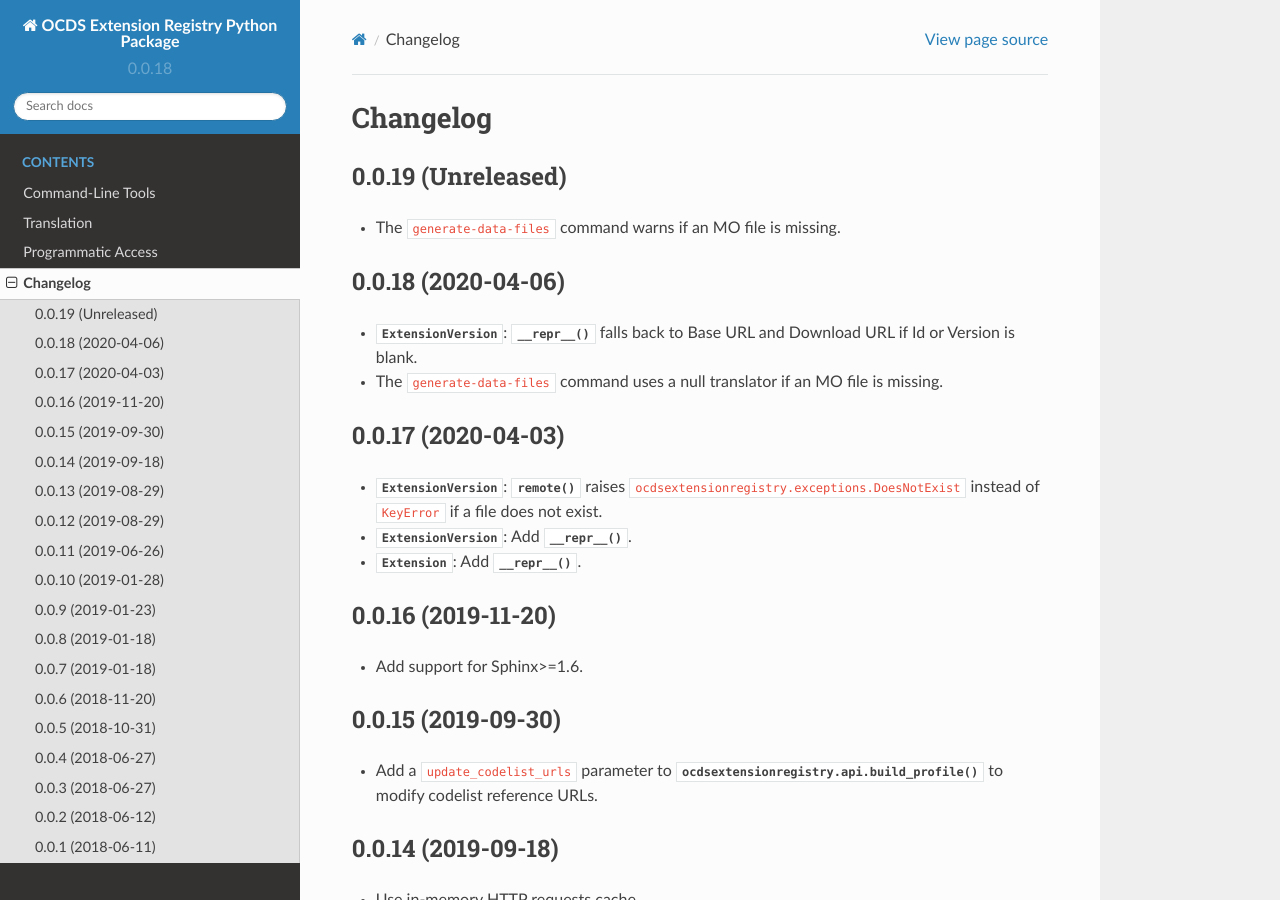
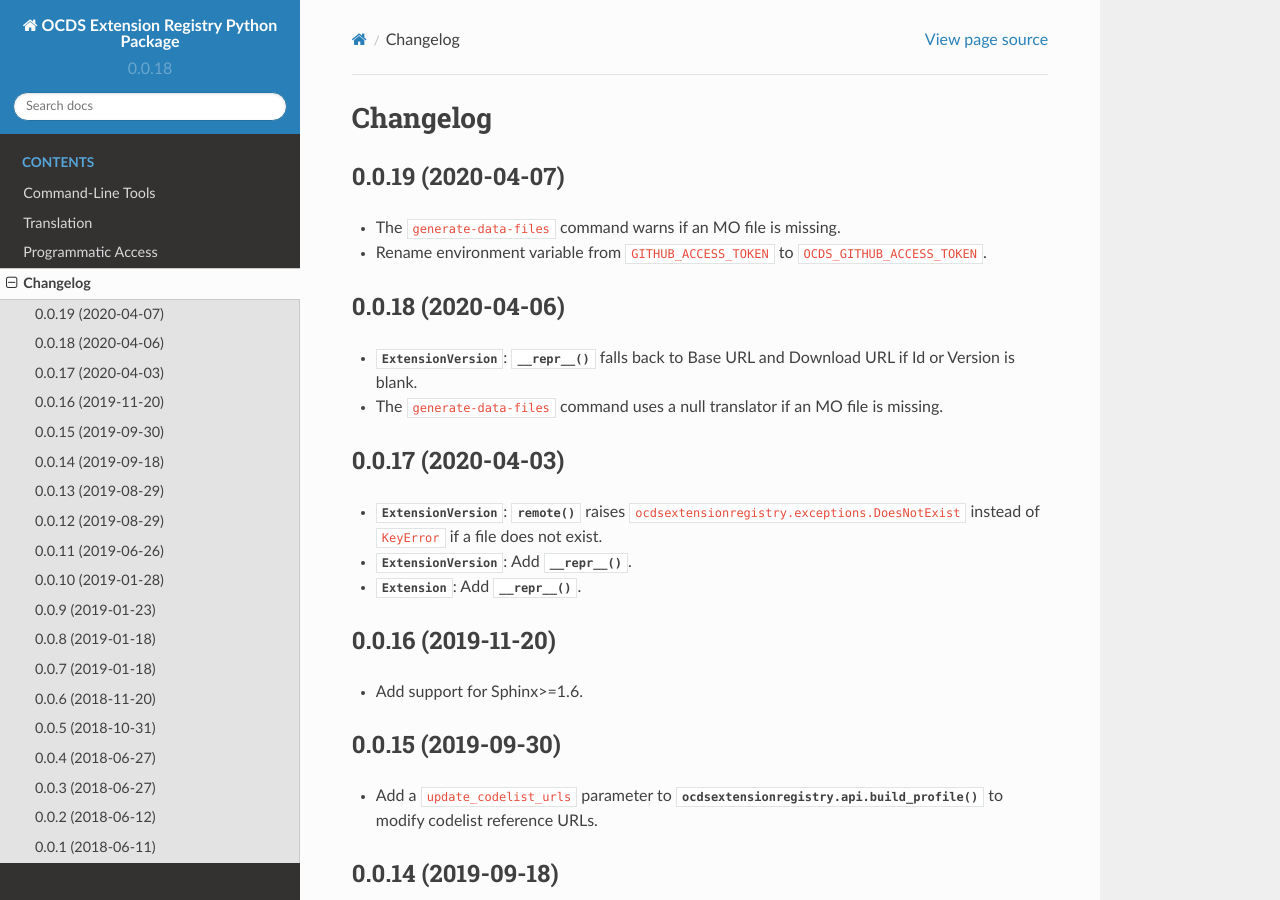
Before and after one commit to open-contracting/extension_registry.py, a Sphinx documentation site: the page built from docs/changelog.rst, in a window 1280 px wide and 900 px high. Built offline with Sphinx 7.4.7 and the Read the Docs theme 2.0.0, drawn with Linux system fonts in a browser that asks for light colours; cross-references to code outside the pages are shown as plain code.

Commit message:
Rename environment variable from GITHUB_ACCESS_TOKEN to OCDS_GITHUB_ACCESS_TOKEN

```diff
--- a/docs/changelog.rst
+++ b/docs/changelog.rst
@@ -1,10 +1,11 @@
 Changelog
 =========
 
-0.0.19 (Unreleased)
+0.0.19 (2020-04-07)
 ~~~~~~~~~~~~~~~~~~~
 
 -  The ``generate-data-files`` command warns if an MO file is missing.
+-  Rename environment variable from ``GITHUB_ACCESS_TOKEN`` to ``OCDS_GITHUB_ACCESS_TOKEN``.
 
 0.0.18 (2020-04-06)
 ~~~~~~~~~~~~~~~~~~~
--- a/docs/cli.rst
+++ b/docs/cli.rst
@@ -84,7 +84,7 @@
 
 To create MO files from existing translations, see :doc:`translation`.
 
-By default, the publisher name of an extension version is like "open-contracting-extensions". If the version is on GitHub, you can have the publisher name be like "Open Contracting Data Standard Extensions" by `generating a personal access token <https://github.com/settings/tokens/new>`__ (do not select any scopes), copying it, and setting a ``GITHUB_ACCESS_TOKEN`` environment variable to it.
+By default, the publisher name of an extension version is like "open-contracting-extensions". If the version is on GitHub, you can have the publisher name be like "Open Contracting Data Standard Extensions" by `generating a personal access token <https://github.com/settings/tokens/new>`__ (do not select any scopes), copying it, and setting a ``OCDS_GITHUB_ACCESS_TOKEN`` environment variable to it.
 
 This command can be run offline if ``--versions-dir`` is set to a local directory organized like the output directory of the ``download`` command, and if ``--extension-versions-url`` and ``--extensions-url`` are set to local files, for example::
 
```
Also changed, not shown: 1 other file.
